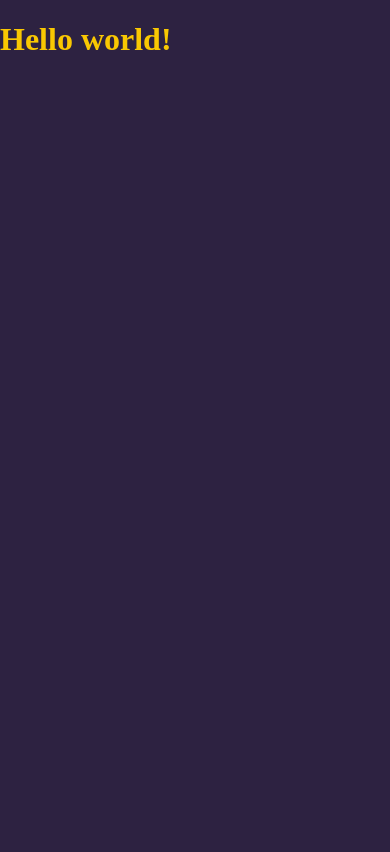
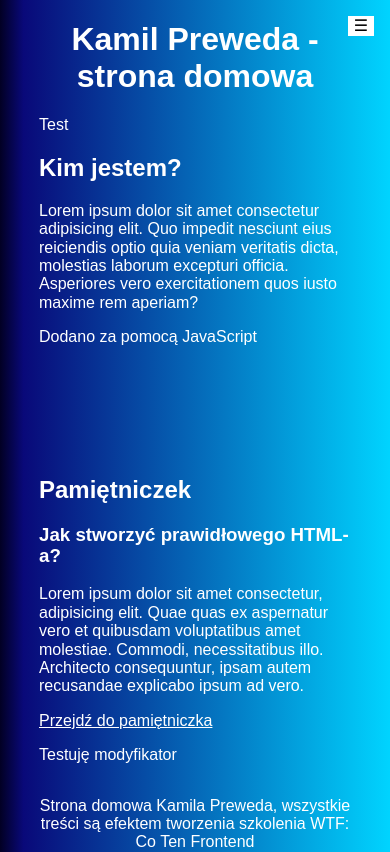
Before and after one commit to kamilpreweda/homepage-gulp, a website: page src/content/index.html in a window 390 px wide. Drawn offline with nearby package versions, Linux system fonts and the light colour scheme; files that its build step writes are made by us from their sources; files whose address does not match are found by name.

```diff
--- a/src/content/index.html
+++ b/src/content/index.html
@@ -1,5 +1,6 @@
 <!DOCTYPE html>
-<html lang="en">
+<html lang="pl">
+
 <head>
   <meta charset="UTF-8">
   <meta name="viewport" content="width=device-width, initial-scale=1.0">
@@ -7,9 +8,53 @@
   <title>Document</title>
   <link rel="stylesheet" href="css/main.css">
 </head>
+
 <body>
-  <h1>Hello world!</h1>
+  <nav class='navigation navigation__js'>
+    <a class='navigation__link' href="week1.html">Tydzień 1</a>
+    <a class='navigation__link' href="week2.html">Tydzień 2</a>
+    <a class='navigation__link' href="week3.html">Tydzień 3</a>
+  </nav>
+  <button class="navigation__switcher navigation__switcher--js" aria-label="Open the menu">☰</button>
+  <main id='top' class='grid'>
+    <header class='header'>
+      <h1 class='heading'>Kamil Preweda - strona domowa</h1>
+    </header>
+    <section class='about'>
+      <div class="box">Test</div>
+      <h2 class='about__heading'>Kim jestem?</h2>
+      <p class='about__paragraph'>Lorem ipsum dolor sit amet consectetur adipisicing elit. Quo impedit nesciunt
+        eius reiciendis optio quia
+        veniam veritatis dicta, molestias laborum excepturi officia. Asperiores vero exercitationem quos iusto
+        maxime rem aperiam?</p>
+      <section class='js'>
+      </section>
+    </section>
+    <section class="diary" id="pamietniczek">
+      <h2 class="diary__heading">Pamiętniczek</h2>
+      <section>
+        <h3 class='diary__heading--third'>Jak stworzyć prawidłowego HTML-a?</h3>
+        <p class="diary__paragraph">Lorem ipsum dolor sit amet consectetur, adipisicing elit. Quae quas ex
+          aspernatur vero et quibusdam voluptatibus amet molestiae. Commodi, necessitatibus illo.
+          Architecto consequuntur, ipsam autem recusandae explicabo ipsum ad vero.</p>
+        <a href="#pamietniczek" class="diary__link">Przejdź do pamiętniczka</a>
+        <p class="diary__paragraph diary__paragraph--color">Testuję modyfikator</p>
+      </section>
+    </section>
+  </main>
+  <footer class='footer'>
+    Strona domowa Kamila Preweda, wszystkie treści są efektem tworzenia szkolenia WTF: Co Ten Frontend
+  </footer>
+  <script>
+    console.log('Witaj!');
 
+    function helloFunction(name, age) {
+      console.log(`Witaj ${name}, Twój wiek to ${age}`)
+    }
+
+    document.querySelector('.js').innerHTML = 'Dodano za pomocą JavaScript';
+  </script>
   <script src="js/main.js"></script>
 </body>
+
 </html>
--- a/src/js/main.js
+++ b/src/js/main.js
@@ -3,3 +3,10 @@
 import moment from 'moment';
 
 console.log(moment().format('MMMM Do YYYY, h:mm:ss a'))
+
+const navigationSwitcher = document.querySelector('.navigation__switcher--js');
+
+navigationSwitcher.addEventListener('click', (e) => {
+    const navigation = document.querySelector('.navigation__js');
+    navigation.classList.toggle('navigation__visible');
+});
--- a/src/scss/main.scss
+++ b/src/scss/main.scss
@@ -6,11 +6,102 @@
   box-sizing: border-box;
 }
 
-*, *:before, *:after {
+*,
+*:before,
+*:after {
   box-sizing: inherit;
 }
 
 body {
-  color: $yellow;
-  background: $violet;
+  background: rgb(2, 0, 36);
+  background: linear-gradient(90deg, rgba(2, 0, 36, 1) 0%, rgba(9, 9, 121, 1) 6%, rgba(0, 212, 255, 1) 100%);
+  max-width: 80%;
+  margin: 0 auto;
+  font-family: arial;
+  color: white;
 }
+
+.diary__link {
+  color: white;
+}
+
+.navigation {
+  display: flex;
+  justify-content: center;
+  margin: 16px auto 0;
+  max-width: 50vw;
+  width: 100%;
+  align-items: center;
+
+  &__link {
+    text-decoration: none;
+    margin: 0 16px;
+    color: white;
+  }
+}
+
+.grid {
+  display: grid;
+  grid-template-areas: 'header header header'
+    "about . diary"
+    "footer footer footer";
+  grid-template-columns: 1fr 100px 1fr;
+  grid-template-rows: 100px 1fr 1fr;
+  grid-column-gap: 16px;
+  grid-row-gap: 16px;
+}
+
+.header {
+  grid-area: header;
+  text-align: center;
+}
+
+.about {
+  grid-area: about;
+}
+
+.diary {
+  grid-area: diary;
+}
+
+.footer {
+  grid-area: footer;
+  text-align: center;
+}
+
+@media (max-width: 640px) {
+  .grid {
+    grid-template-areas: 'header'
+      "about"
+      "diary"
+      "footer";
+    grid-template-columns: 1fr;
+  }
+
+  .navigation {
+    display: none;
+    flex-direction: column;
+
+    &__visible {
+      display: flex;
+    }
+
+    &__link {
+      margin: 16px;
+    }
+
+    &__switcher {
+      border: none;
+      background: white;
+      position: absolute;
+      top: 16px;
+      right: 16px;
+    }
+  }
+}
+
+@media (min-width: 641px) {
+  .navigation__switcher {
+    display: none;
+  }
+}
```
Also changed, not shown: src/content/week1.html (added, +34 -0 lines), src/content/week2.html (added, +34 -0 lines), src/content/week3.html (added, +34 -0 lines), src/assets/img/css.jpg (added), src/assets/img/roadmap.png (added), src/assets/img/trello.png (added).
